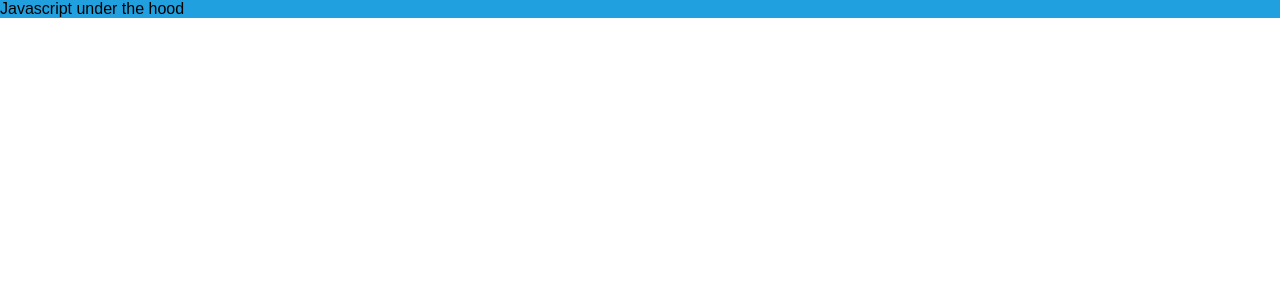
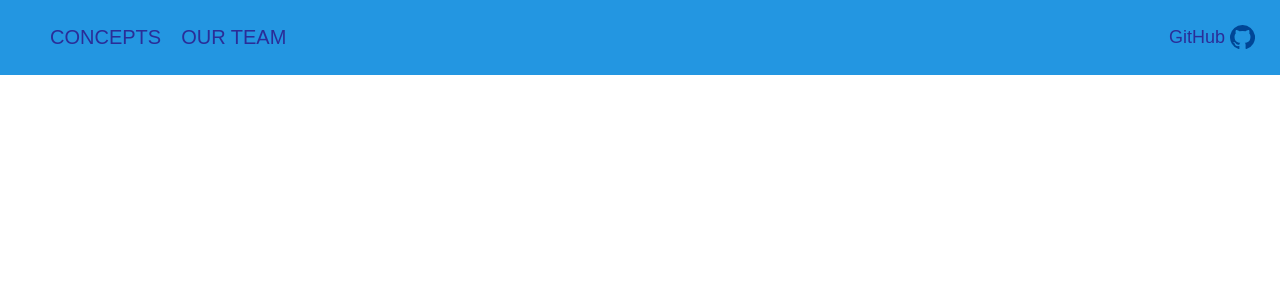
Before and after one commit to js-under-the-hood/javascript-under-the-hood, a React (Create React App) app: page / in a window 1280 px wide. Shown: the top 300 px of the page. Built offline with nearby package versions, Linux system fonts and the light colour scheme.

Commit message:
header container - "Github component, Header component, Menu component, Section component"

```diff
--- a/src/components/App/App.js
+++ b/src/components/App/App.js
@@ -1,10 +1,11 @@
 import React from 'react';
+import Header from "../Header/Header";
 
 import './App.css';
 
 const App = () => (
     <div className="app">
-        Javascript under the hood
+        <Header />
     </div>
 );
 
--- /dev/null
+++ b/src/components/Github/GitHub.css
@@ -0,0 +1,22 @@
+.github-logo {
+    display: inline-block;
+    float: right;
+    vertical-align: middle;
+    padding: 15px;
+}
+.github-logo span {
+   margin-right: 5px;
+    font-size: 18px;
+    color: #2a2d98;
+    vertical-align: middle;
+}
+
+a {
+    text-decoration: none;
+}
+
+
+.github-logo img {
+    width: 25px;
+    vertical-align: middle;
+}
--- /dev/null
+++ b/src/components/Github/GitHub.js
@@ -0,0 +1,26 @@
+import React from 'react';
+import PropTypes from 'prop-types';
+import logo from './gitHub.svg';
+import './GitHub.css'
+
+
+
+const GitHub = ({text}) => (
+
+    <div className="github-logo">
+        <a href="https://github.com/" target="_blank">
+            <span>{text}</span>
+            <img src={logo} alt={logo}/>
+        </a>
+
+    </div>
+);
+
+
+
+GitHub.PropTypes = {
+    text:PropTypes.string.isRequired,
+
+};
+
+export default GitHub;
--- /dev/null
+++ b/src/components/Header/Header.css
@@ -0,0 +1,4 @@
+body {
+    padding: 0;
+    margin: 0;
+}
--- /dev/null
+++ b/src/components/Header/Header.js
@@ -0,0 +1,25 @@
+import React, { Component } from 'react';
+import PropTypes from 'prop-types';
+import Section from '../Section/Section.js';
+
+
+import './Header.css'
+
+
+class Header extends Component {
+    render() {
+        return (
+            <div>
+              <Section />
+
+            </div>
+        );
+    }
+}
+
+Header.propTypes = {
+    children: PropTypes.node.isRequired,
+    ClassName:PropTypes.string.isRequired,
+}
+
+export default Header;
--- /dev/null
+++ b/src/components/Menu/Menu.css
@@ -0,0 +1,11 @@
+.menu-bar {
+    display: inline-block;
+}
+
+.menu-bar li {
+    display: inline-block;
+    margin-right: 20px;
+    text-transform: uppercase;
+    color: #2a2d98;
+    font-size: 20px;
+}
--- /dev/null
+++ b/src/components/Menu/Menu.js
@@ -0,0 +1,25 @@
+import React from 'react';
+import PropTypes from 'prop-types';
+import './Menu.css'
+
+
+
+const Menu = ({item1, item2}) => (
+    <ul className="menu-bar">
+        <a href="#">
+            <li>{item1}</li>
+        </a>
+        <a href="#">
+            <li>{item2}</li>
+        </a>
+    </ul>
+);
+
+
+
+Menu.PropTypes = {
+    item1:PropTypes.string.isRequired,
+    item2:PropTypes.string.isRequired,
+};
+
+export default Menu;
--- /dev/null
+++ b/src/components/Section/Section.css
@@ -0,0 +1,4 @@
+.header-section {
+    background-color: #2396e1;
+    padding: 10px;
+}
--- /dev/null
+++ b/src/components/Section/Section.js
@@ -0,0 +1,18 @@
+import React from 'react';
+import Menu from '../Menu/Menu.js';
+import GitHub from '../Github/GitHub.js';
+import './Section.css'
+
+
+
+const Section = () => (
+    <div className="header-section">
+       <Menu item1="concepts" item2="our team"  />
+        <GitHub text="GitHub" />
+
+
+    </div>
+);
+
+
+export default Section;
```
Also changed, not shown: src/components/Github/gitHub.svg (added).
